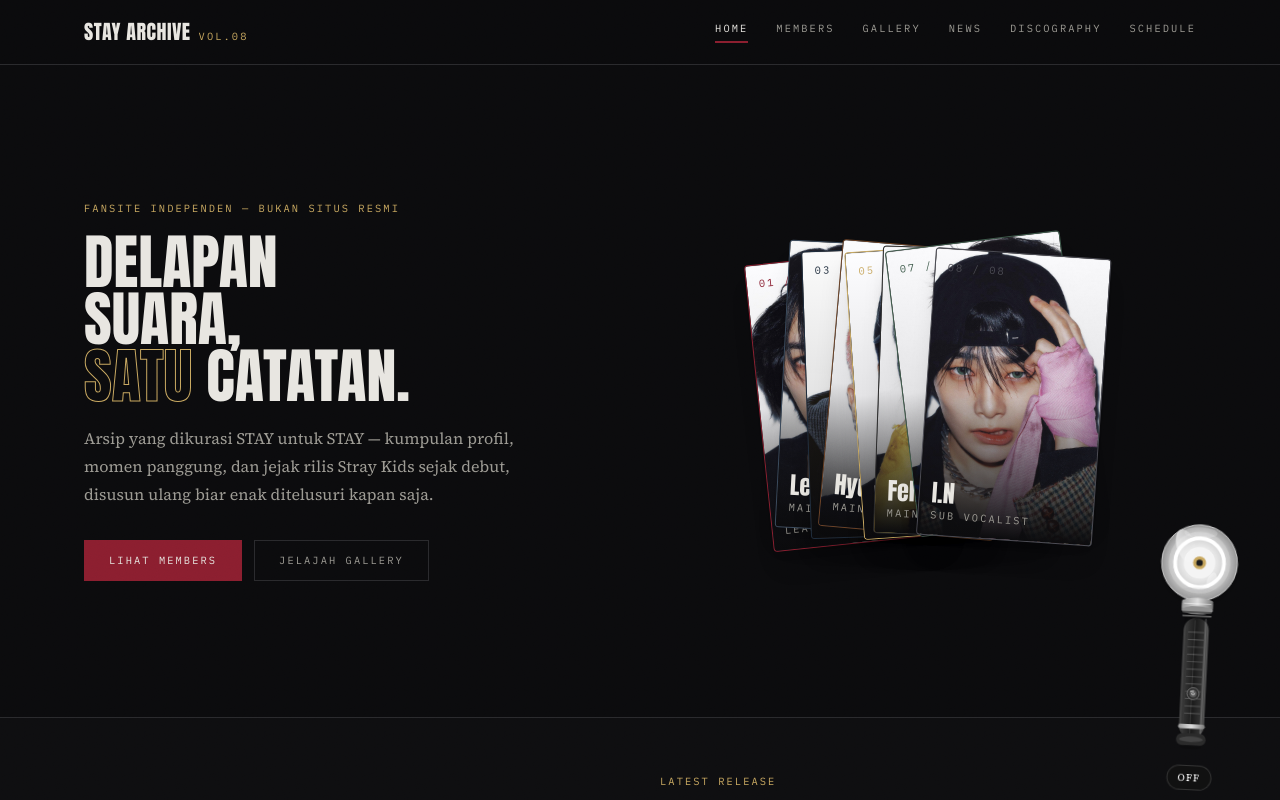
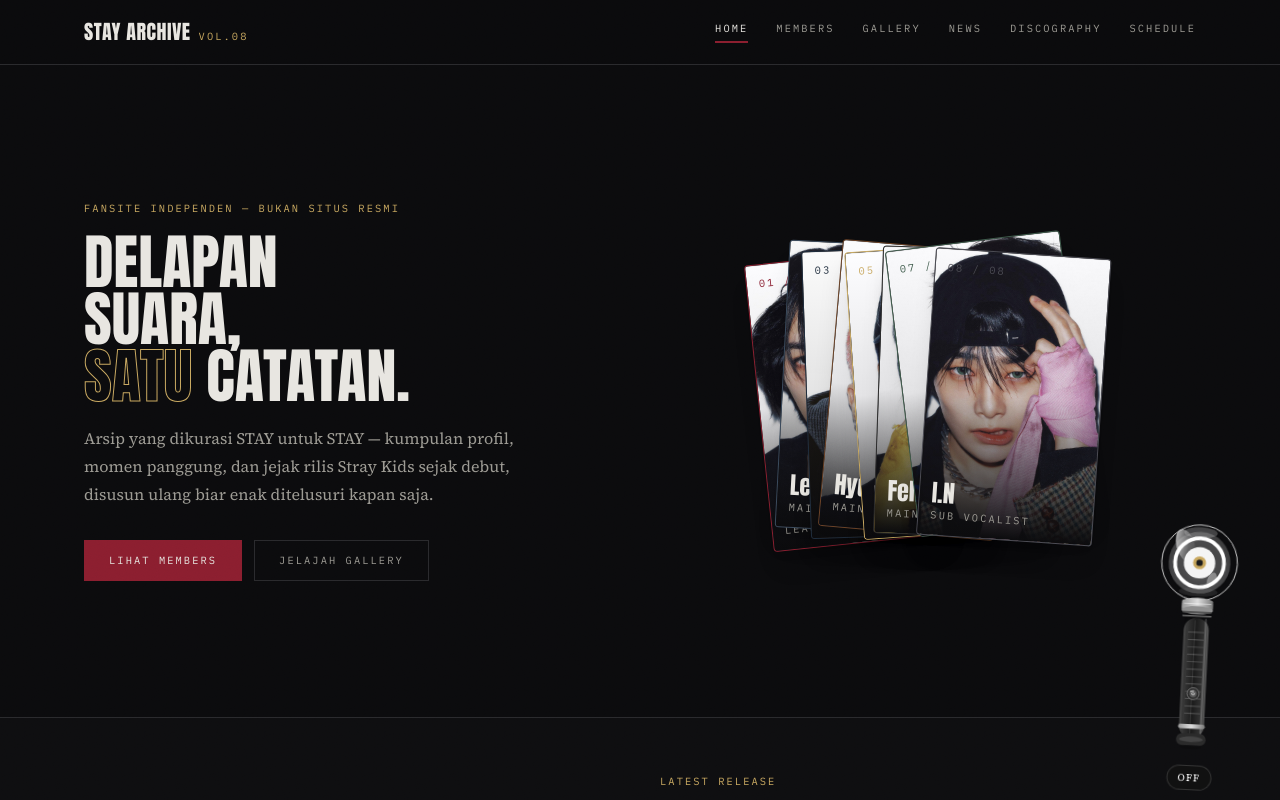
Before and after one commit to naufaldzakwannn/straykids, a Next.js app: page / in a window 1280 px wide. Shown: the top 800 px of the page. Built offline with nearby package versions, Linux system fonts and the light colour scheme.

Commit message:
Premium Glow System

```diff
--- a/app/components/Lightstick/LightstickSVG.tsx
+++ b/app/components/Lightstick/LightstickSVG.tsx
@@ -28,11 +28,16 @@
             GLASS
         ====================== */}
 
-        <radialGradient id="glassGradient">
-          <stop offset="0%" stopColor="#ffffff" stopOpacity=".98" />
-          <stop offset="45%" stopColor="#efefef" stopOpacity=".92" />
-          <stop offset="80%" stopColor="#d7d7d7" stopOpacity=".82" />
-          <stop offset="100%" stopColor="#bdbdbd" stopOpacity=".75" />
+        <radialGradient id="lightGlow" cx="50%" cy="50%" r="50%">
+          <stop offset="0%" stopColor={color} stopOpacity=".95" />
+
+          <stop offset="25%" stopColor={color} stopOpacity=".55" />
+
+          <stop offset="55%" stopColor={color} stopOpacity=".18" />
+
+          <stop offset="80%" stopColor={color} stopOpacity=".05" />
+
+          <stop offset="100%" stopColor={color} stopOpacity="0" />
         </radialGradient>
 
         {/* =====================
@@ -79,15 +84,12 @@
             GLOW
         ====================== */}
 
-        <filter id="glow" x="-100%" y="-100%" width="300%" height="300%">
-          <feGaussianBlur stdDeviation="10" result="blur" />
-
-          <feFlood floodColor={color} />
-
-          <feComposite operator="in" in2="blur" />
+        <filter id="glow" x="-80%" y="-80%" width="260%" height="260%">
+          <feGaussianBlur stdDeviation="22" result="blur" />
 
           <feMerge>
-            <feMergeNode />
+            <feMergeNode in="blur" />
+
             <feMergeNode in="SourceGraphic" />
           </feMerge>
         </filter>
--- a/app/components/Lightstick/parts/Bulb.tsx
+++ b/app/components/Lightstick/parts/Bulb.tsx
@@ -45,7 +45,7 @@
         )}
       </circle>
 
-      {active && <circle cx="130" cy="120" r="60" fill="none" stroke={color} strokeWidth="18" opacity=".18" filter="url(#glow)" />}
+      {active && <circle cx="130" cy="120" r="60" fill="none" stroke={color} strokeWidth="18" opacity=".18" />}
 
       {/* =====================================
           INNER CORE
--- a/app/components/Lightstick/parts/Glow.tsx
+++ b/app/components/Lightstick/parts/Glow.tsx
@@ -8,18 +8,12 @@
   if (!active) return null;
 
   return (
-    <g opacity=".95">
-      {/* Outer */}
-      <circle cx="130" cy="120" r="90" fill={color} opacity=".05" filter="url(#glow)" />
+    <g>
+      <circle cx="130" cy="120" r="72" fill="url(#lightGlow)" filter="url(#glow)" />
 
-      {/* Mid */}
-      <circle cx="130" cy="120" r="75" fill={color} opacity=".12" filter="url(#glow)" />
+      <circle cx="130" cy="120" r="55" fill={color} opacity=".12" />
 
-      {/* Inner */}
-      <circle cx="130" cy="120" r="62" fill={color} opacity=".22" filter="url(#glow)" />
-
-      {/* Core */}
-      <circle cx="130" cy="120" r="50" fill={color} opacity=".35" filter="url(#glow)" />
+      <ellipse cx="118" cy="102" rx="9" ry="6" fill="white" opacity=".55" />
     </g>
   );
 }
```
